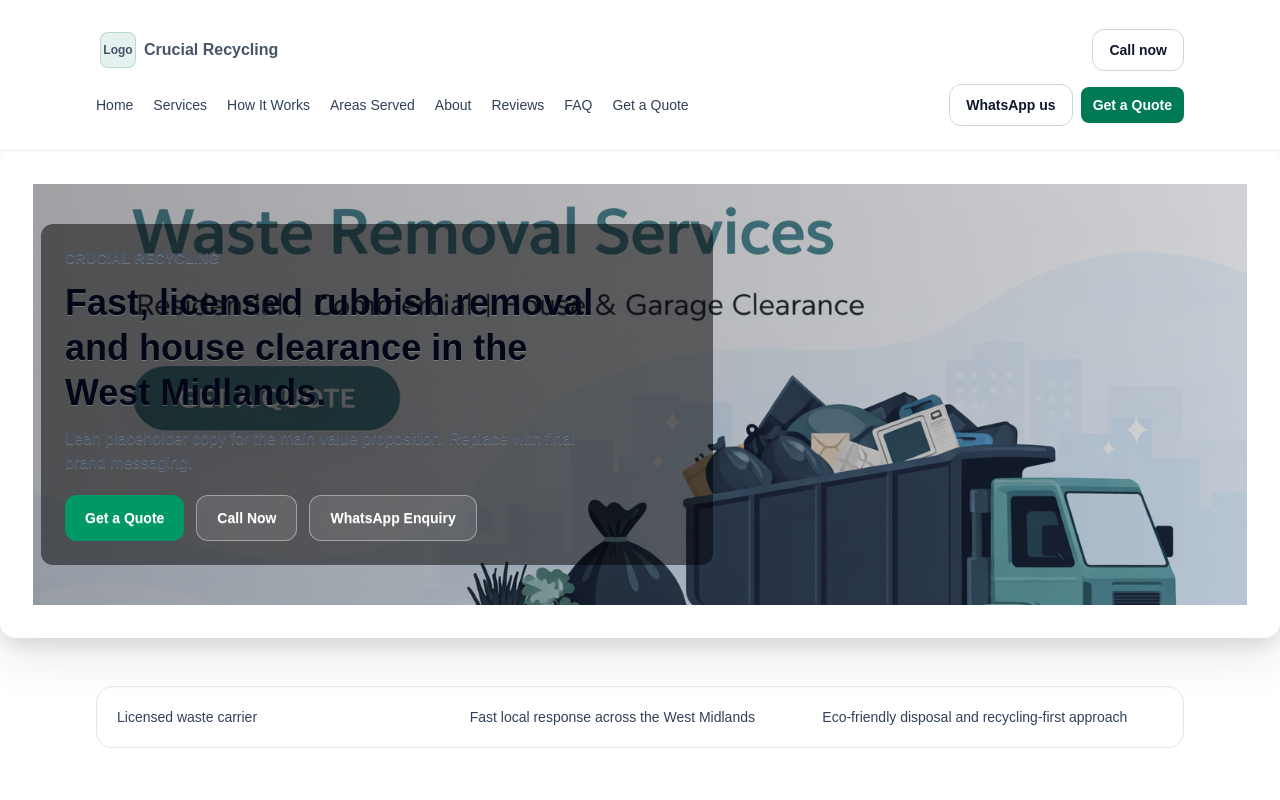
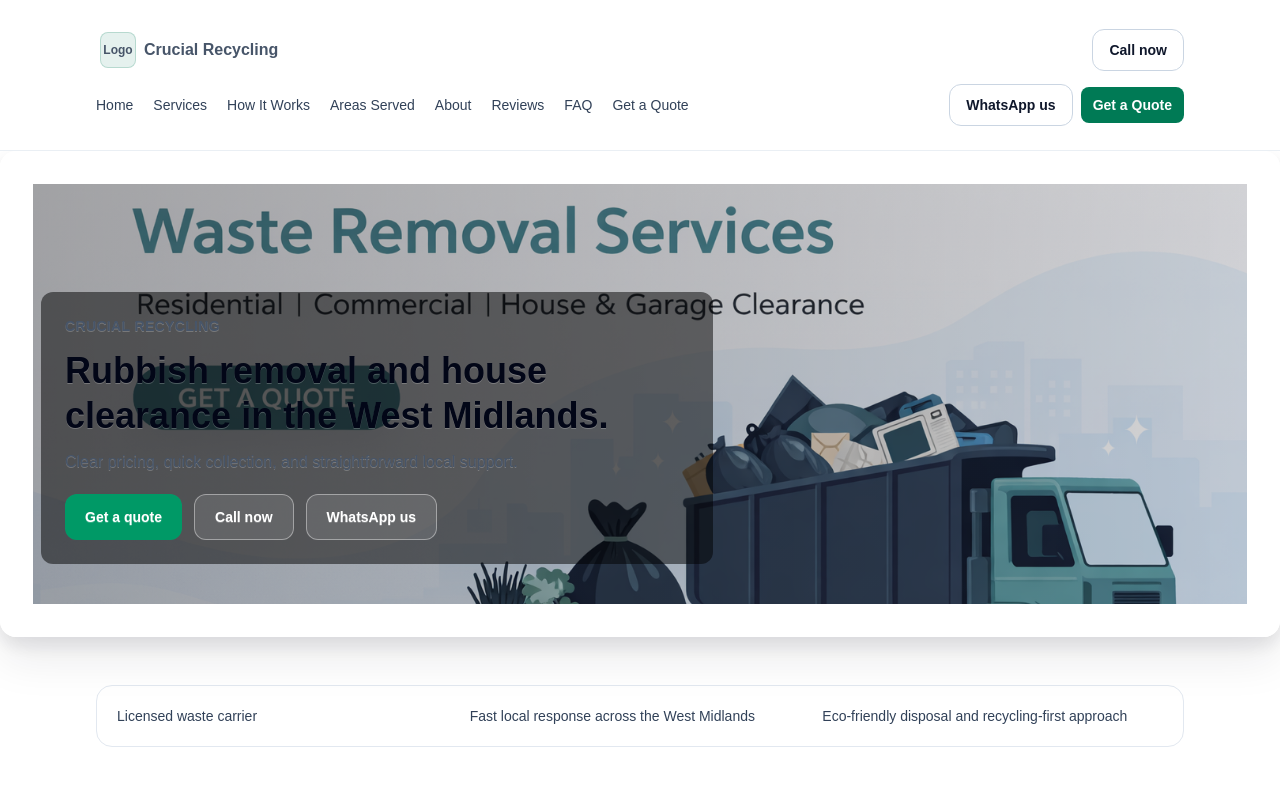
Before and after one commit to usamabuilds/cleaning-webiste, a Next.js app: page / in a window 1280 px wide. Shown: the top 800 px of the page. Built offline with nearby package versions, Linux system fonts and the light colour scheme.

Commit message:
Refactor hero CTA buttons to use shared company data

```diff
--- a/src/components/sections/hero-section.tsx
+++ b/src/components/sections/hero-section.tsx
@@ -6,6 +6,8 @@ import { WhatsAppButton } from "@/components/shared/whatsapp-button";
 import { GlassPanel } from "@/components/ui/glass-panel";
 import { LayerContent } from "@/components/ui/layer-content";
 import { companyProfile } from "@/data/company";
+
+const heroCtaButtonClassName = "px-5 py-3";
 
 export function HeroSection(): JSX.Element {
   return (
@@ -26,25 +28,30 @@ export function HeroSection(): JSX.Element {
           <div className="max-w-2xl rounded-xl bg-black/50 p-4 sm:p-6">
             <p className="text-sm font-semibold uppercase tracking-wide text-emerald-200">{companyProfile.brandName}</p>
             <h1 className="mt-3 text-3xl font-bold leading-tight text-white sm:text-4xl">
-              Fast, licensed rubbish removal and house clearance in the West Midlands.
+              Rubbish removal and house clearance in the West Midlands.
             </h1>
             <p className="mt-3 max-w-2xl text-sm text-zinc-100 sm:text-base">
-              Lean placeholder copy for the main value proposition. Replace with final brand messaging.
+              Clear pricing, quick collection, and straightforward local support.
             </p>
             <div className="mt-5 flex flex-col gap-3 sm:flex-row">
               <Link
                 href={companyProfile.quoteHref}
                 className="inline-flex items-center justify-center rounded-xl bg-emerald-600 px-5 py-3 text-center text-sm font-semibold text-white"
               >
-                Get a Quote
+                {companyProfile.primaryCtaLabel}
               </Link>
-              <CallButton phoneNumber={companyProfile.phoneNumber} label="Call Now" variant="ghost" className="px-5 py-3" />
+              <CallButton
+                phoneNumber={companyProfile.phoneNumber}
+                label={companyProfile.phoneLabel}
+                variant="ghost"
+                className={heroCtaButtonClassName}
+              />
               <WhatsAppButton
                 number={companyProfile.whatsappNumber}
                 message={companyProfile.whatsappDefaultMessage}
-                label="WhatsApp Enquiry"
+                label={companyProfile.whatsappLabel}
                 variant="ghost"
-                className="px-5 py-3"
+                className={heroCtaButtonClassName}
               />
             </div>
           </div>
```
